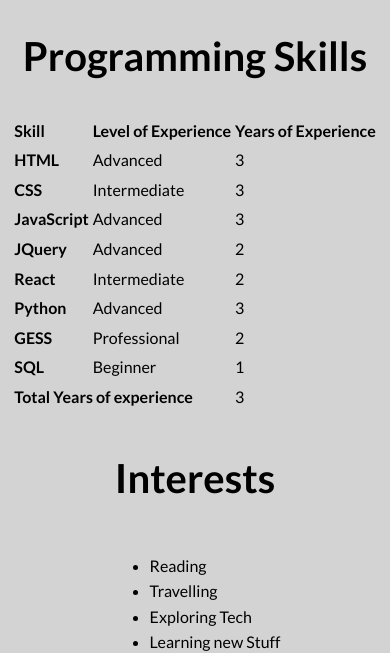
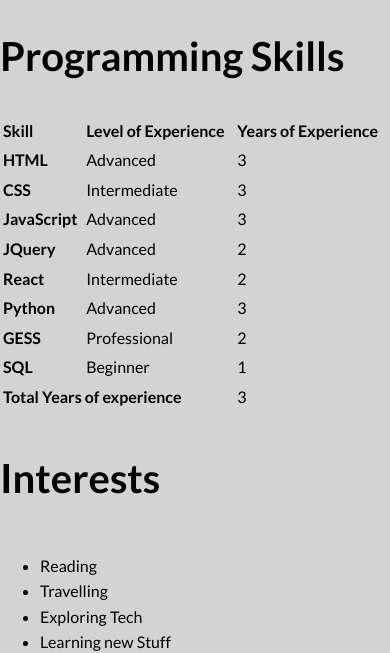
Before and after one commit to disreal48/portfolio, a website: page about.html in a window 390 px wide. Shown: the part 193-846 px from the top of the page. Drawn offline with nearby package versions, Linux system fonts and the light colour scheme.

Commit message:
adjusted formatting of the about section

```diff
--- a/css/style.production.css
+++ b/css/style.production.css
@@ -203,7 +203,12 @@
   background-color: lightgray;
   -webkit-box-align: center;
   -ms-flex-align: center;
-  align-items: center;
+  align-items: left;
+  text-align: left;
+}
+
+.about_section h1 {
+  align-items: left;
   text-align: left;
 }
 
@@ -291,9 +296,9 @@
     flex-direction: column;
     width: 100%;
     background-color: lightgray;
-    -webkit-box-align: center;
-    -ms-flex-align: center;
-    align-items: center;
+    -webkit-box-align: left;
+    -ms-flex-align: left;
+    align-items: left;
     min-height: 50vh;
   }
 
```
